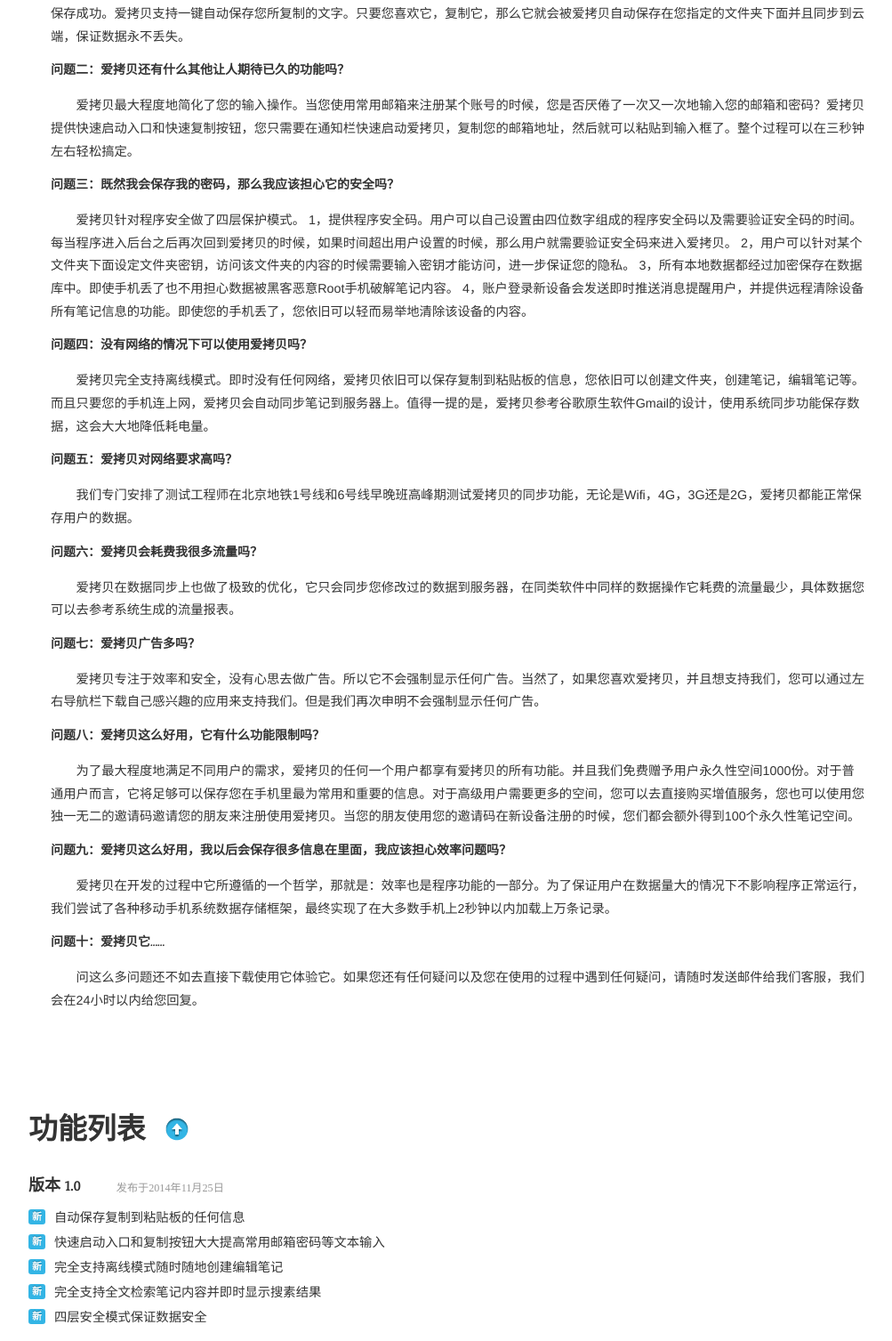
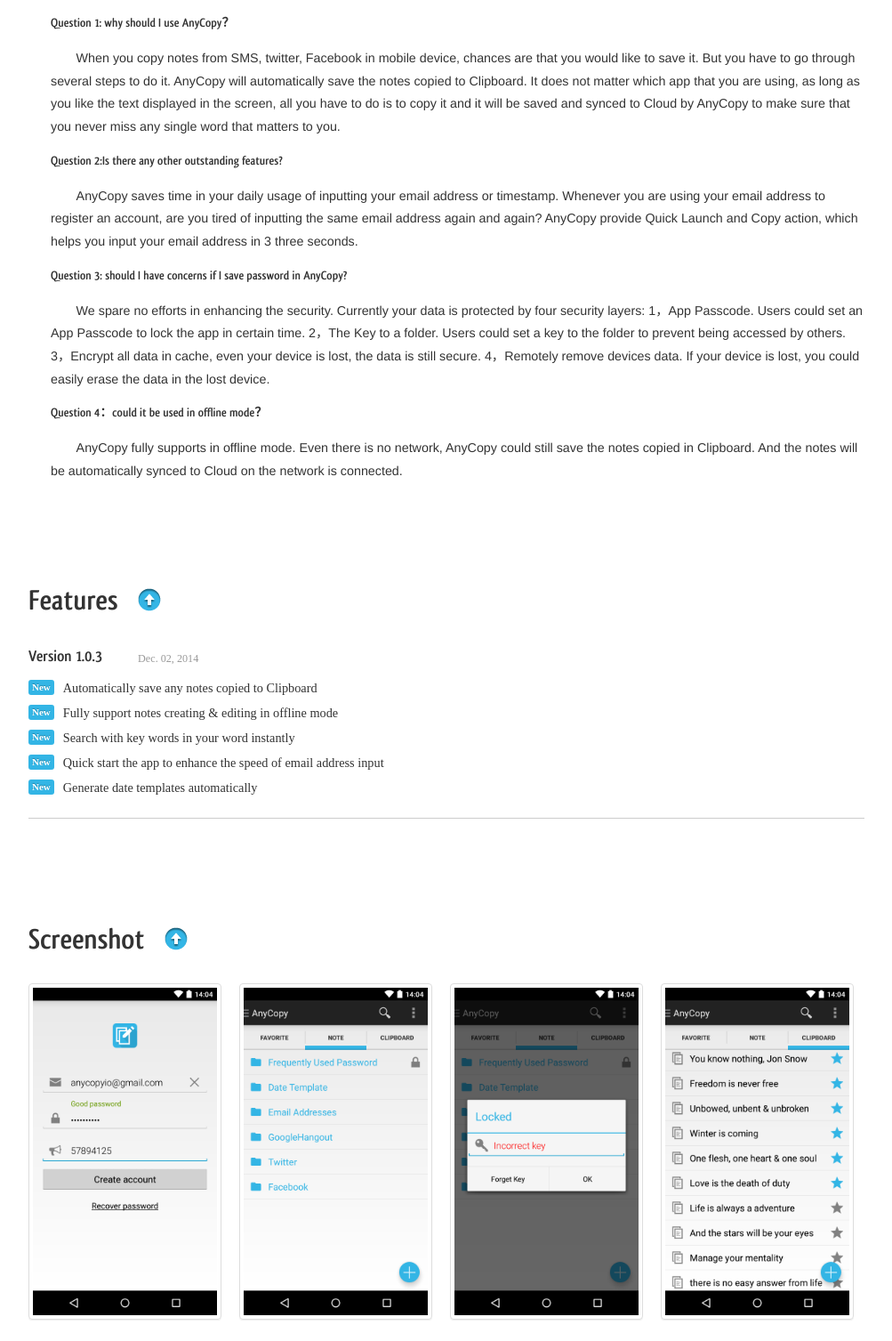
Before and after one commit to TonyTangAndroid/AnyCopyWebsite, a plain HTML site: page index.html in a window 1280 px wide. Shown: the part 767-2274 px from the top of the page at 89% size, without its empty margins (138-1141 px from the left). Drawn offline with nearby package versions, Linux system fonts and the light colour scheme.

Commit message:
update email address

```diff
--- a/index.html
+++ b/index.html
@@ -4,7 +4,7 @@
     <meta http-equiv="Content-Type" content="text/html; charset=utf-8"/>
 
     <!-- CHANGE THIS TITLE TAG -->
-    <title>爱拷贝 - Android安卓手机必备神器</title>
+    <title>AnyCopy - Automatically save the text copied clipboard in Android</title>
     <link href="font/stylesheet.css" rel="stylesheet" type="text/css"/>
     <link href="css/bootstrap.min.css" rel="stylesheet" type="text/css"/>
     <link href="css/bootstrap-responsive.min.css" rel="stylesheet" type="text/css"/>
@@ -22,10 +22,10 @@
     <div class="navbar-inner">
         <div class="container">
 
-            <a class="brand pull-left" href="#" title="爱拷贝 - Android安卓手机必备神器">
+            <a class="brand pull-left" href="#" title="AnyCopy - Automatically save the text copied clipboard in Android">
                 <img src="img/ico.png">
 
-                <p>爱拷贝</p>
+                <p>AnyCopy</p>
             </a>
 
             <a class="btn btn-navbar" data-toggle="collapse" data-target=".nav-collapse">
@@ -36,11 +36,11 @@
 
             <div class="nav-collapse collapse">
                 <ul id="nav-list" class="nav pull-right">
-                    <li><a href="#home">首页</a></li>
-                    <li><a href="#about">常见问题</a></li>
-                    <li><a href="#updates">功能列表</a></li>
-                    <li><a href="#screenshots">功能预览</a></li>
-                    <li><a href="#contact">联系我们</a></li>
+                    <li><a href="#home">Home</a></li>
+                    <li><a href="#about">FAQ</a></li>
+                    <li><a href="#updates">Feature</a></li>
+                    <li><a href="#screenshots">Screenshot</a></li>
+                    <li><a href="#contact">Contact Us</a></li>
                 </ul>
             </div>
 
@@ -66,21 +66,22 @@
 
             <!-- APP NAME -->
             <div id="app-name">
-                <h1>爱上爱拷贝</h1>
+                <h1>Save things that matter.</h1>
             </div>
 
             <!-- DESCRIPTION -->
             <div id="description">
-                无论您是在刷微博，看朋友圈，逛人人网，浏览普通的网页等，当您看到您喜欢的信息，您只需要复制它，爱拷贝就会自动把它保存起来并且同步到云端，保证数据永不丢失。
+                No matter which app you are using, for example, Facebook, Twitter, Google+ or even surfing on the Internet on your device, whenever you meet some information that matters to you, all you have to do is to copy it and it will be saved to AnyCopy and synced to Cloud automatically. You will never ever miss anything that matters to you.
             </div>
 
             <!-- FEATURES -->
             <ul id="features">
-                <li>自动保存复制到粘贴板的任何信息</li>
-                <li>完全支持离线模式随时随地创建编辑笔记</li>
-                <li>完全支持全文检索笔记内容并即时显示搜素结果</li>
-                <li>快速启动入口和复制按钮大大提高常用邮箱密码等文本输入</li>
-                <li>四层保护模式保证数据安全</li>
+                <li>Automatically save any notes copied to Clipboard</li>
+                <li>Fully support notes creating & editing in offline mode</li>
+                <li>Search with key words in your word instantly</li>
+                <li>Quick start the app to enhance the speed of email address input</li>
+                <li>Four secure layers to protect your data</li>
+                <li>Generate date templates automatically</li>
             </ul>
 
             <!-- DOWNLOAD & REQUIREMENT BOX -->
@@ -97,91 +98,51 @@
     <div class="row-fluid" id="about">
 
         <div class="span6">
-            <h2 class="page-title" id="scroll_up">
-                常见问题
+            <h2 class="page-title" id="scroll_up_faq">
+                FAQ
                 <a href="#home" class="arrow-top">
                     <img src="img/arrow-top.png">
                 </a>
             </h2>
             <ul>
                 <li>
-                    <h4>问题一：为什么我需要使用爱拷贝？ </h4>
+                    <h4>Question 1: why should I use AnyCopy？ </h4>
                     <br>
 
                     <p>
-                        当您在手机上想着复制某些文字的时候，比如短信，微信，微博，状态等，这意味着您想使用它或者保存它。但是您需要经过好几步操作才能保存成功。爱拷贝支持一键自动保存您所复制的文字。只要您喜欢它，复制它，那么它就会被爱拷贝自动保存在您指定的文件夹下面并且同步到云端，保证数据永不丢失。</p>
+                        When you copy notes from SMS, twitter, Facebook in mobile device, chances are that you would like to save it. But you have to go through several steps to do it. AnyCopy will automatically save the notes copied to Clipboard. It does not matter which app that you are using, as long as you like the text displayed in the screen, all you have to do is to copy it and it will be saved and synced to Cloud by AnyCopy to make sure that you never miss any single word that matters to you.</p>
                 </li>
                 <li>
-                    <h4>问题二：爱拷贝还有什么其他让人期待已久的功能吗？ </h4>
+                    <h4>Question 2:Is there any other outstanding features?</h4>
                     <br>
 
                     <p>
-                        爱拷贝最大程度地简化了您的输入操作。当您使用常用邮箱来注册某个账号的时候，您是否厌倦了一次又一次地输入您的邮箱和密码？爱拷贝提供快速启动入口和快速复制按钮，您只需要在通知栏快速启动爱拷贝，复制您的邮箱地址，然后就可以粘贴到输入框了。整个过程可以在三秒钟左右轻松搞定。</p>
+                        AnyCopy saves time in your daily usage of inputting your email address or timestamp. Whenever you are using your email address to register an account, are you tired of inputting the same email address again and again? AnyCopy provide Quick Launch and Copy action, which helps you input your email address in 3 three seconds.</p>
                 </li>
                 <li>
-                    <h4>问题三：既然我会保存我的密码，那么我应该担心它的安全吗？ </h4>
+                    <h4>Question 3: should I have concerns if I save password in AnyCopy? </h4>
                     <br>
 
-                    <p>爱拷贝针对程序安全做了四层保护模式。
-                        1，提供程序安全码。用户可以自己设置由四位数字组成的程序安全码以及需要验证安全码的时间。每当程序进入后台之后再次回到爱拷贝的时候，如果时间超出用户设置的时候，那么用户就需要验证安全码来进入爱拷贝。
-                        2，用户可以针对某个文件夹下面设定文件夹密钥，访问该文件夹的内容的时候需要输入密钥才能访问，进一步保证您的隐私。
-                        3，所有本地数据都经过加密保存在数据库中。即使手机丢了也不用担心数据被黑客恶意Root手机破解笔记内容。
-                        4，账户登录新设备会发送即时推送消息提醒用户，并提供远程清除设备所有笔记信息的功能。即使您的手机丢了，您依旧可以轻而易举地清除该设备的内容。</p>
+                    <p>We spare no efforts in enhancing the security. Currently your data is protected by four security layers:
+                        1，App Passcode. Users could set an App Passcode to lock the app in certain time.
+                        2，The Key to a folder. Users could set a key to the folder to prevent being accessed by others.
+                        3，Encrypt all data in cache, even your device is lost, the data is still secure.
+                        4，Remotely remove devices data. If your device is lost, you could easily erase the data in the lost device.</p>
                 </li>
                 <li>
-                    <h4>问题四：没有网络的情况下可以使用爱拷贝吗？ </h4>
+                    <h4>Question 4：could it be used in offline mode？ </h4>
                     <br>
 
                     <p>
-                        爱拷贝完全支持离线模式。即时没有任何网络，爱拷贝依旧可以保存复制到粘贴板的信息，您依旧可以创建文件夹，创建笔记，编辑笔记等。而且只要您的手机连上网，爱拷贝会自动同步笔记到服务器上。值得一提的是，爱拷贝参考谷歌原生软件Gmail的设计，使用系统同步功能保存数据，这会大大地降低耗电量。</p>
-                </li>
-                <li>
-                    <h4>问题五：爱拷贝对网络要求高吗？ </h4>
-                    <br>
-
-                    <p>我们专门安排了测试工程师在北京地铁1号线和6号线早晚班高峰期测试爱拷贝的同步功能，无论是Wifi，4G，3G还是2G，爱拷贝都能正常保存用户的数据。
-                    </p>
-                </li>
-                <li>
-                    <h4>问题六：爱拷贝会耗费我很多流量吗？ </h4>
-                    <br>
-
-                    <p>爱拷贝在数据同步上也做了极致的优化，它只会同步您修改过的数据到服务器，在同类软件中同样的数据操作它耗费的流量最少，具体数据您可以去参考系统生成的流量报表。</p>
-                </li>
-                <li>
-                    <h4>问题七：爱拷贝广告多吗？</h4>
-                    <br>
-
-                    <p>
-                        爱拷贝专注于效率和安全，没有心思去做广告。所以它不会强制显示任何广告。当然了，如果您喜欢爱拷贝，并且想支持我们，您可以通过左右导航栏下载自己感兴趣的应用来支持我们。但是我们再次申明不会强制显示任何广告。</p>
-                </li>
-                <li>
-                    <h4>问题八：爱拷贝这么好用，它有什么功能限制吗？</h4>
-                    <br>
-
-                    <p>
-                        为了最大程度地满足不同用户的需求，爱拷贝的任何一个用户都享有爱拷贝的所有功能。并且我们免费赠予用户永久性空间1000份。对于普通用户而言，它将足够可以保存您在手机里最为常用和重要的信息。对于高级用户需要更多的空间，您可以去直接购买增值服务，您也可以使用您独一无二的邀请码邀请您的朋友来注册使用爱拷贝。当您的朋友使用您的邀请码在新设备注册的时候，您们都会额外得到100个永久性笔记空间。</p>
-                </li>
-                <li>
-                    <h4>问题九：爱拷贝这么好用，我以后会保存很多信息在里面，我应该担心效率问题吗？</h4>
-                    <br>
-
-                    <p>
-                        爱拷贝在开发的过程中它所遵循的一个哲学，那就是：效率也是程序功能的一部分。为了保证用户在数据量大的情况下不影响程序正常运行，我们尝试了各种移动手机系统数据存储框架，最终实现了在大多数手机上2秒钟以内加载上万条记录。</p>
-                </li>
-                <li>
-                    <h4>问题十：爱拷贝它......</h4>
-                    <br>
-
-                    <p>问这么多问题还不如去直接下载使用它体验它。如果您还有任何疑问以及您在使用的过程中遇到任何疑问，请随时发送邮件给我们客服，我们会在24小时以内给您回复。</p>
+                        AnyCopy fully supports in offline mode. Even there is no network, AnyCopy could still save the notes copied in Clipboard. And the notes will be automatically synced to Cloud on the network is connected.</p>
                 </li>
             </ul>
 
         </div>
 
         <div class="span6 updates" id="updates">
-            <h2 class="page-title" id="scroll_up">
-                功能列表
+            <h2 class="page-title" id="scroll_up_features">
+                Features
                 <a href="#home" class="arrow-top">
                     <img src="img/arrow-top.png">
                 </a>
@@ -189,14 +150,14 @@
 
             <!-- UPDATES & RELEASE NOTES -->
 
-            <h3 class="version">版本 1.0</h3>
-            <span class="release-date">发布于2014年11月25日</span>
+            <h3 class="version">Version 1.0.3</h3>
+            <span class="release-date">Dec. 02, 2014</span>
             <ul>
-                <li><span class="label new">新</span>自动保存复制到粘贴板的任何信息</li>
-                <li><span class="label new">新</span>快速启动入口和复制按钮大大提高常用邮箱密码等文本输入</li>
-                <li><span class="label new">新</span>完全支持离线模式随时随地创建编辑笔记</li>
-                <li><span class="label new">新</span>完全支持全文检索笔记内容并即时显示搜素结果</li>
-                <li><span class="label new">新</span>四层安全模式保证数据安全</li>
+                <li><span class="label new">New</span>Automatically save any notes copied to Clipboard</li>
+                <li><span class="label new">New</span>Fully support notes creating & editing in offline mode</li>
+                <li><span class="label new">New</span>Search with key words in your word instantly</li>
+                <li><span class="label new">New</span>Quick start the app to enhance the speed of email address input</li>
+                <li><span class="label new">New</span>Generate date templates automatically</li>
             </ul>
             <hr>
 
@@ -208,8 +169,8 @@
     <!-- SCREENSHOTS -->
     <div class="row-fluid" id="screenshots">
 
-        <h2 class="page-title" id="scroll_up">
-            功能预览
+        <h2 class="page-title" id="scroll_up_screenshot">
+            Screenshot
             <a href="#home" class="arrow-top">
                 <img src="img/arrow-top.png">
             </a>
@@ -218,26 +179,26 @@
         <!-- SCREENSHOT IMAGES ROW 1-->
         <ul class="thumbnails">
             <li class="span3">
-                <a href="img/screenshot_signup.jpg" rel="gallery" class="thumbnail">
-                    <img src="img/screenshot_signup.jpg" alt="">
+                <a href="img/screenshot_signup.png" rel="gallery" class="thumbnail">
+                    <img src="img/screenshot_signup.png" alt="">
                 </a>
             </li>
 
             <li class="span3">
-                <a href="img/screenshot_folder.jpg" rel="gallery" class="thumbnail">
-                    <img src="img/screenshot_folder.jpg" alt="">
+                <a href="img/screenshot_folder.png" rel="gallery" class="thumbnail">
+                    <img src="img/screenshot_folder.png" alt="">
                 </a>
             </li>
 
             <li class="span3">
-                <a href="img/screenshot_incorrect_key.jpg" rel="gallery" class="thumbnail">
-                    <img src="img/screenshot_incorrect_key.jpg" alt="">
+                <a href="img/screenshot_incorrect_key.png" rel="gallery" class="thumbnail">
+                    <img src="img/screenshot_incorrect_key.png" alt="">
                 </a>
             </li>
 
             <li class="span3">
-                <a href="img/screenshot_friends.jpg" rel="gallery" class="thumbnail">
-                    <img src="img/screenshot_friends.jpg" alt="">
+                <a href="img/screenshot_friends.png" rel="gallery" class="thumbnail">
+                    <img src="img/screenshot_friends.png" alt="">
                 </a>
             </li>
         </ul>
@@ -245,26 +206,26 @@
         <!-- SCREENSHOT IMAGES ROW 2-->
         <ul class="thumbnails">
             <li class="span3">
-                <a href="img/screenshot_to_love.jpg" rel="gallery" class="thumbnail">
-                    <img src="img/screenshot_to_love.jpg" alt="">
+                <a href="img/screenshot_to_love.png" rel="gallery" class="thumbnail">
+                    <img src="img/screenshot_to_love.png" alt="">
                 </a>
             </li>
 
             <li class="span3">
-                <a href="img/screenshot_passcode.jpg" rel="gallery" class="thumbnail">
-                    <img src="img/screenshot_passcode.jpg" alt="">
+                <a href="img/screenshot_passcode.png" rel="gallery" class="thumbnail">
+                    <img src="img/screenshot_passcode.png" alt="">
                 </a>
             </li>
 
             <li class="span3">
-                <a href="img/screenshot_shakespear.jpg" rel="gallery" class="thumbnail">
-                    <img src="img/screenshot_shakespear.jpg" alt="">
+                <a href="img/screenshot_shakespear.png" rel="gallery" class="thumbnail">
+                    <img src="img/screenshot_shakespear.png" alt="">
                 </a>
             </li>
 
             <li class="span3">
-                <a href="img/screenshot_carry_on.jpg" rel="gallery" class="thumbnail">
-                    <img src="img/screenshot_carry_on.jpg" alt="">
+                <a href="img/screenshot_carry_on.png" rel="gallery" class="thumbnail">
+                    <img src="img/screenshot_carry_on.png" alt="">
                 </a>
             </li>
         </ul>
@@ -275,7 +236,7 @@
     <div class="row-fluid" id="contact">
 
         <h2 class="page-title" id="scroll_up">
-            联系我们
+            Contact us
             <a href="#home" class="arrow-top">
                 <img src="img/arrow-top.png">
             </a>
@@ -283,9 +244,9 @@
 
         <!-- CONTACT INFO -->
         <div class="span4" id="contact-info">
-            <p>如果您还有任何疑问以及您在使用的过程中遇到任何疑问，请随时发送邮件给我们客服，我们会在24小时以内给您回复。</p>
+            <p>If you have any questions, please feel free to contact us by sending email to our customer service, we will get your back in 24 hours.</p>
 
-            <p><a href="mailto:aikaobei@gmail.com">anycopyio@gmail.com</a></p>
+            <p><a href="mailto:anycopyio@gmail.com">anycopyio@gmail.com</a></p>
         </div>
 
         <!-- FOOTER -->
@@ -293,7 +254,7 @@
 
             <!-- COPYRIGHT - EDIT HOWEVER YOU WANT! -->
             <div id="copyright">
-                Copyright &copy; 2014 可闯未来北京科技有限公司<br>
+                Copyright &copy; 2014 AnyCopy Team<br>
             </div>
 
             <!-- CREDIT - PLEASE LEAVE THIS LINK! -->
```
Also changed, not shown: img/512x512.png (deleted), img/screenshot_carry_on.jpg (deleted), img/screenshot_carry_on.png (added), img/screenshot_folder.jpg (deleted), img/screenshot_folder.png (added), img/screenshot_friends.jpg (deleted), img/screenshot_friends.png (added), img/screenshot_incorrect_key.jpg (deleted), img/screenshot_incorrect_key.png (added), img/screenshot_passcode.jpg (deleted), img/screenshot_passcode.png (added), img/screenshot_shakespear.jpg (deleted), img/screenshot_shakespear.png (added), img/screenshot_signup.jpg (deleted), 3 more files.
